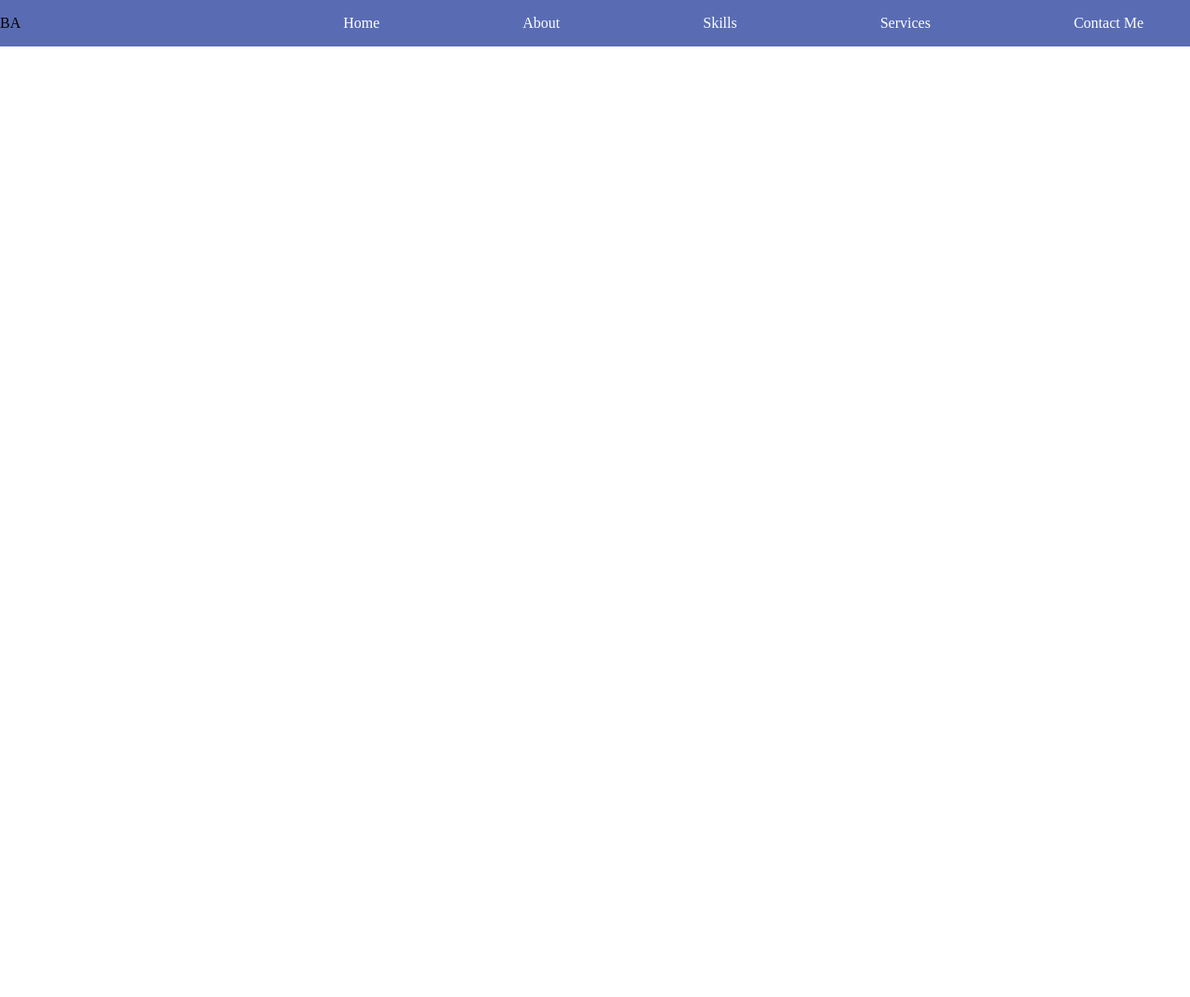
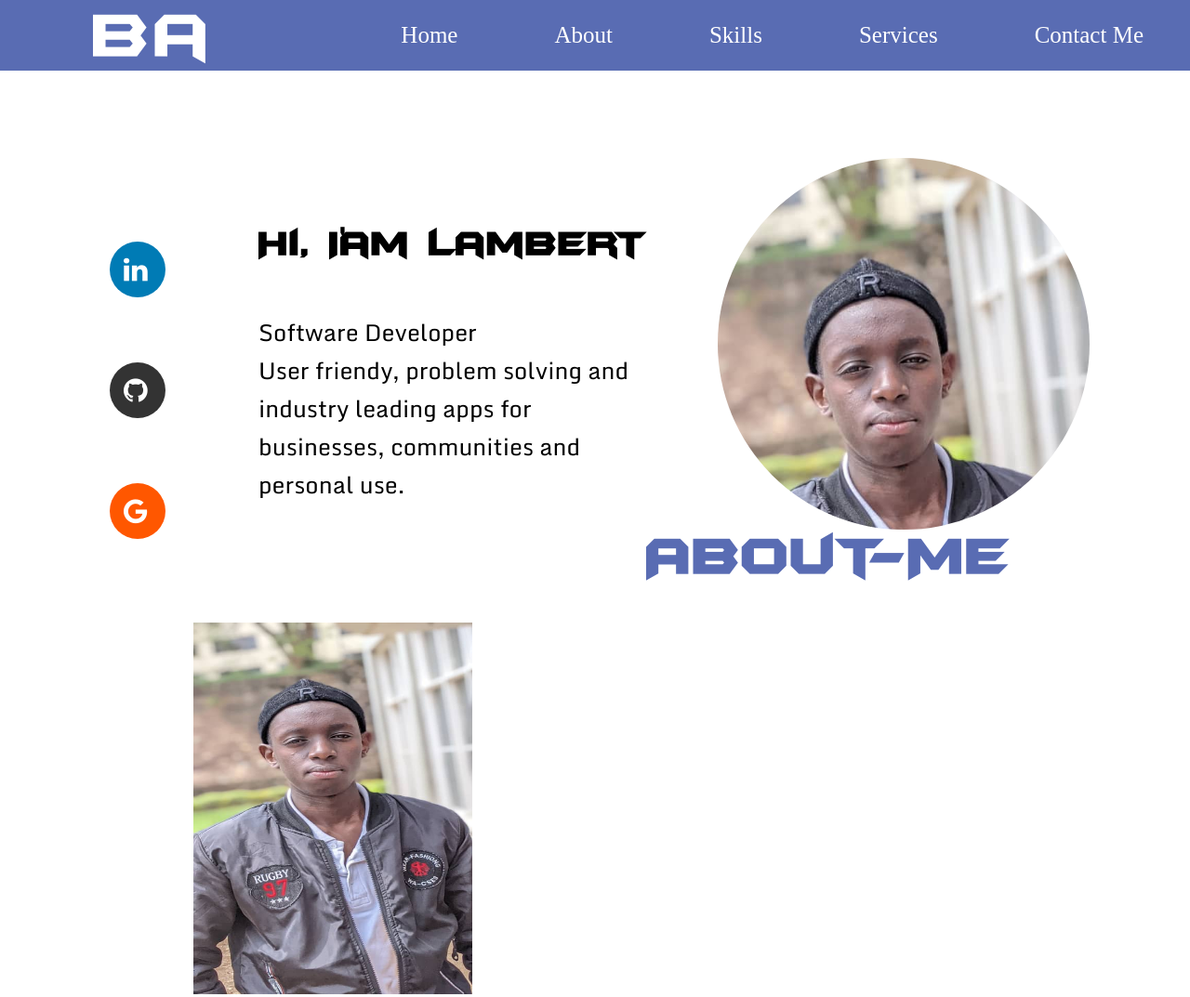
Before and after one commit to ba-lambert/klab-portfolio, a plain HTML site: page index.html in a window 1280 px wide. Shown: the top 1073 px of the page at 93% size. Before the commit the page ends 800 px from the top, so only its background shows below. Drawn offline with Linux system fonts and the light colour scheme.

Commit message:
Second commit

```diff
--- a/index.html
+++ b/index.html
@@ -4,13 +4,14 @@
     <meta charset="UTF-8">
     <meta http-equiv="X-UA-Compatible" content="IE=edge">
     <meta name="viewport" content="width=device-width, initial-scale=1.0">
+    <link rel="stylesheet" href="https://cdnjs.cloudflare.com/ajax/libs/font-awesome/4.7.0/css/font-awesome.min.css">
     <link rel="stylesheet" href="style.css">
     <title>My Portfolio</title>
 </head>
 <body>
-    <header>
+    <div class="header">
         <nav>
-            <span>BA</span>
+            <span class="logo">ba</span>
             <ul>
                 <li>Home</li>
                 <li>About</li>
@@ -19,6 +20,43 @@
                 <li>Contact Me</li>
             </ul>
         </nav>
-    </header>
+    </div>
+    <div>
+        <div class="right">
+            <img src="/imgs/img1.jpg" alt="profile-image">
+        </div>
+        <div class="left">
+            <div class="social-media-icons">
+                <a href="#" class="fa fa-linkedin"></a>
+                <a href="#" class="fa fa-github"></a>
+                <a href="#" class="fa fa-google"></a>
+            </div>
+            <div class="content">
+                <h4>Hi, I'am Lambert</h4>
+                <p>Software Developer </br> User friendy,
+                problem solving and  </br>industry leading apps for </br> businesses,
+                communities and </br> personal use.</p>
+            </div>
+        </div>
+    </div>
+    <div class="about-me">
+        <div class="about-me-title"><h1>About-Me</h1></div>
+
+        <div class="about-img">
+
+            <img src="/imgs/img1.jpg" alt="profile-image">
+        </div>
+        <div class="about-content">
+            <p>Web & Mobile Applications developer who</br> is interested in learning new technologies every day,</br> with extensive knowledge, professional and quality</br> work, innovative ideas just to meet and exceed your </br>expectations.</p>
+        <div class="experience">
+            <span>Years of experience</span>
+            <p>+1</p>
+            <span>Complete Projects</span>
+            <p>+3</p>
+            <span>Programming stack</span>
+            <p>+5</p>
+        </div>
+        </div>
+    </div>
 </body>
 </html>
--- a/style.css
+++ b/style.css
@@ -1,10 +1,21 @@
-header {
-    background-color: white;
+@font-face {
+    font-family: 'batman-forever';
+    src: url(fonts/batmfa__.ttf);
+}
+@font-face {
+    font-family: 'monda';
+    src: url(fonts/Monda-Regular.ttf);
+}
+body{
+    scrollbar-width:none;
+}
+.header {
     position: fixed;
-    top: 0;
-    left: 0;
-    right: 0;
+    top: 0px;
+    left: 0px;
+    right: 0px;
     height: 110px;
+    z-index: 1;
 }
 nav{
     width: 100%;
@@ -13,13 +24,115 @@ nav{
     align-items: center;
     justify-content: space-between;
 }
-span{
+.logo{
     margin-right: 50px;
+    font-size: 76px;
+    color: white;
+    padding-left: 100px;
+    font-family: 'batman-forever';
 }
 ul li{
     display: inline;
     padding: 50px;
     color: white;
+    font-size: 25px;
     cursor: pointer;
-    padding-left: 100px;
+    padding-left: 50px;
 }
+.right{
+    margin-top: 130px;
+    margin-right: 100px;
+    float: right;
+    position: relative;
+    width: 400px;
+    height: 400px;
+    overflow: hidden;
+    border-radius: 50%;
+}
+.right img{
+    width: 100%;
+    height: auto;
+}
+.social-media-icons{
+    margin-left: 10px;
+}
+.content{
+    margin-left: 100px;
+}
+.content h4{
+    font-family: 'batman-forever';
+    font-size: 40px;
+}
+.content p{
+    font-size: 25px;
+    font-family: 'monda';
+}
+.left{
+    margin-top: 150px;
+    float: left;
+    margin-left: 100px;
+    display: flex;
+    flex-direction: row;
+}
+.fa:hover {
+    opacity: 0.9;
+}
+
+.fa-linkedin {
+    background: #007bb5;
+    color: white;
+}
+
+.fa-github {
+    background: #333;
+    color: white;
+}
+
+.fa-google {
+    background: #ff5700;
+    color: white;
+}
+
+.fa {
+    margin-top: 70px;
+    padding: 15px;
+    font-size: 30px;
+    width: 30px;
+    height: 30px;
+    text-decoration: none;
+    display: block;
+    border-radius: 50%;
+}
+.about-me{
+
+}
+.about-me-title{
+    font-family: 'batman-forever';
+    color: #596CB3;
+    font-size: 30px;
+    align-items: center;
+}
+.about-me img{
+    float: left;
+    width: 300px;
+    height: 400px;
+    margin-left: 200px;
+}
+.about-content{
+    float: right;
+    font-family: 'monda';
+    margin-left: 100px;
+    font-size: 25px;
+}
+.experience{
+    display: flex;
+    flex-direction: row;
+}
+.experience p{
+    font-size: 40px;
+    font-family: 'batman-forever';
+}
+.experience span{
+    font-size: 20px;
+    color: #596CB3;
+}
```
Also changed, not shown: fonts/Monda-Regular.ttf (added), fonts/batmfa__.ttf (added), imgs/img1.jpg (added).
